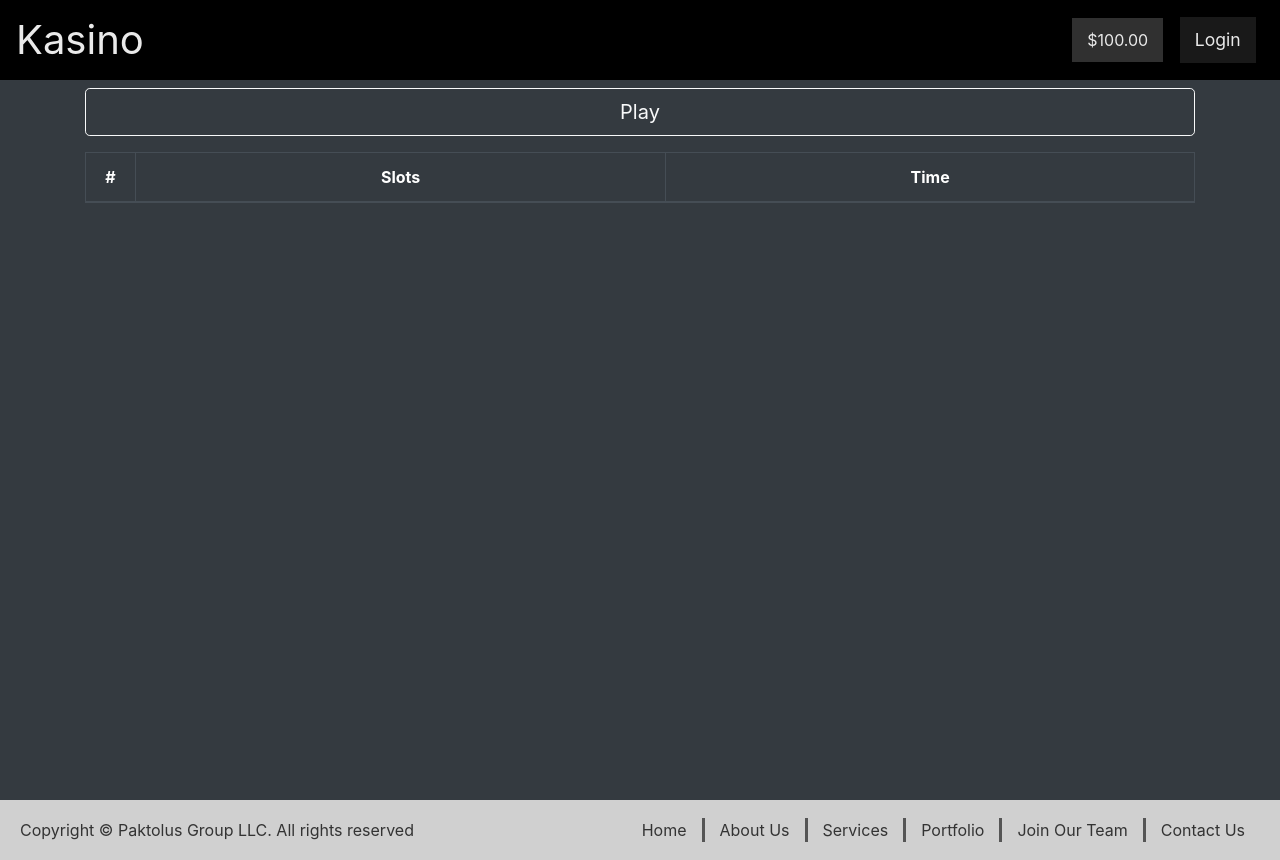
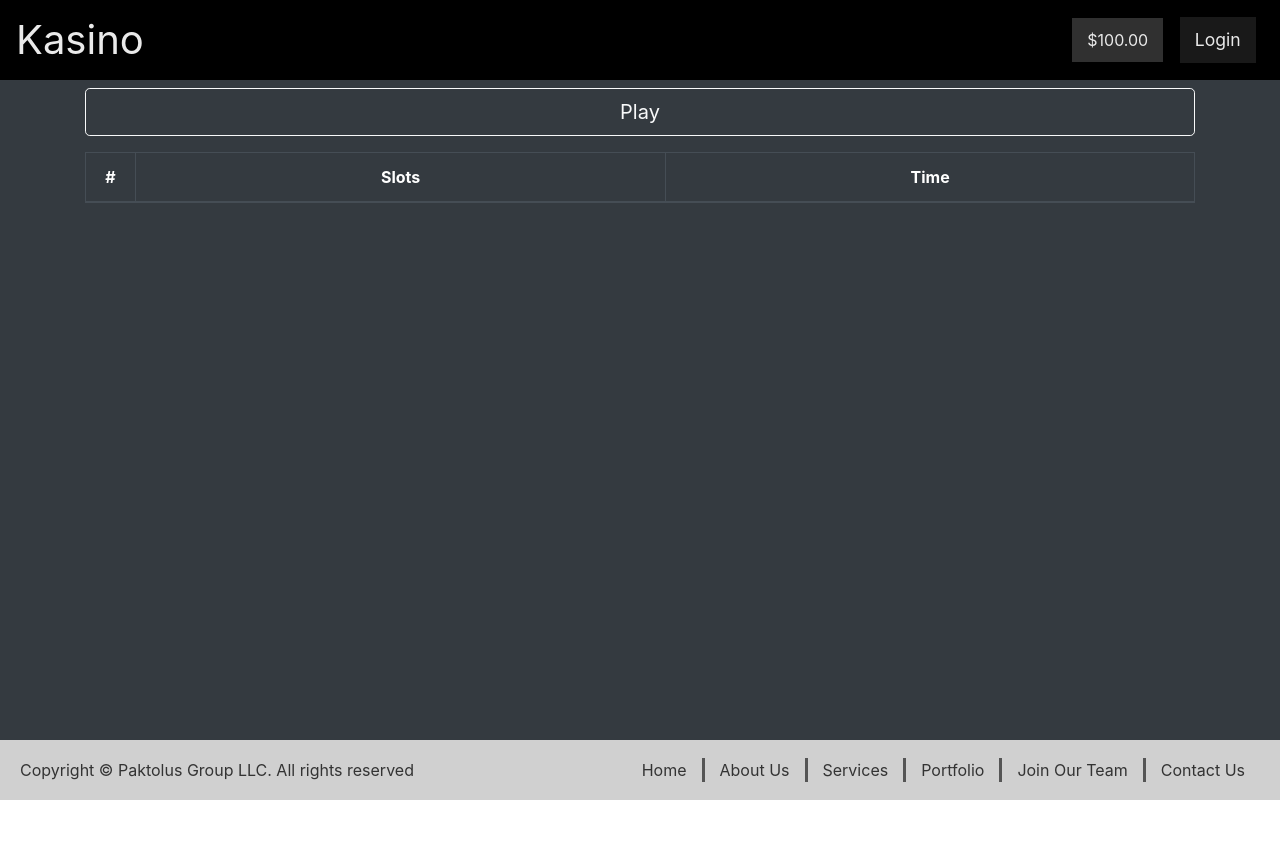
Before and after one commit to deekeh/paktolus-task, a React (Create React App) app: page / in a window 1280 px wide. Built offline with nearby package versions, Linux system fonts and the light colour scheme.

Commit message:
added sticky property to footer

```diff
--- a/src/components/Footer.css
+++ b/src/components/Footer.css
@@ -3,6 +3,9 @@
   color: #333;
   /* height: 60px; */
   min-height: 60px;
+  position: -webkit-sticky;
+  position: sticky;
+  bottom: 0;
 
   display: flex;
   flex-basis: row wrap;
```
